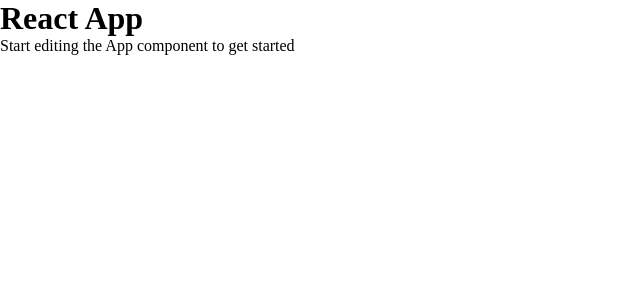
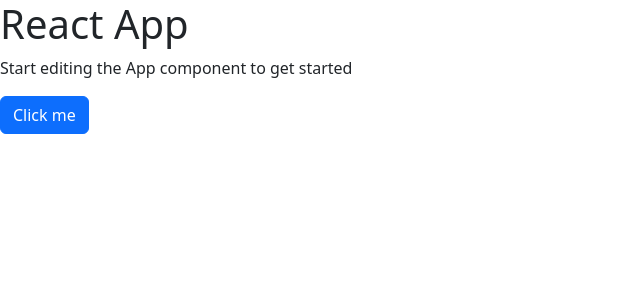
Before and after one commit to GregoryNavasarkian/speak-2-fit-ai, a React (Vite) app in the folder client/: page / in a window 1280 px wide. Shown: the top 300 px of the page, without its empty margins (0-640 px from the left). Built offline with nearby package versions, Linux system fonts and the light colour scheme.

Commit message:
chore(client): add react bootstrap

```diff
--- a/client/package.json
+++ b/client/package.json
@@ -12,7 +12,9 @@
     "preview": "vite preview"
   },
   "dependencies": {
+    "bootstrap": "^5.3.3",
     "react": "^19.0.0",
+    "react-bootstrap": "^2.10.9",
     "react-dom": "^19.0.0",
     "react-router-dom": "^7.1.5"
   },
--- a/client/src/App.tsx
+++ b/client/src/App.tsx
@@ -1,10 +1,12 @@
 import React from "react";
+import Button from "react-bootstrap/Button";
 
 const App: React.FC = () => {
   return (
     <>
       <h1>React App</h1>
       <p>Start editing the App component to get started</p>
+      <Button variant="primary">Click me</Button>
     </>
   );
 };
--- a/client/src/main.tsx
+++ b/client/src/main.tsx
@@ -1,6 +1,7 @@
 import { StrictMode } from "react";
 import { createRoot } from "react-dom/client";
 import "./index.css";
+import "bootstrap/dist/css/bootstrap.min.css";
 import App from "./App.tsx";
 
 createRoot(document.getElementById("root")!).render(
```
Also changed, not shown: 1 other file (tests, documents, lock files or other folders).
